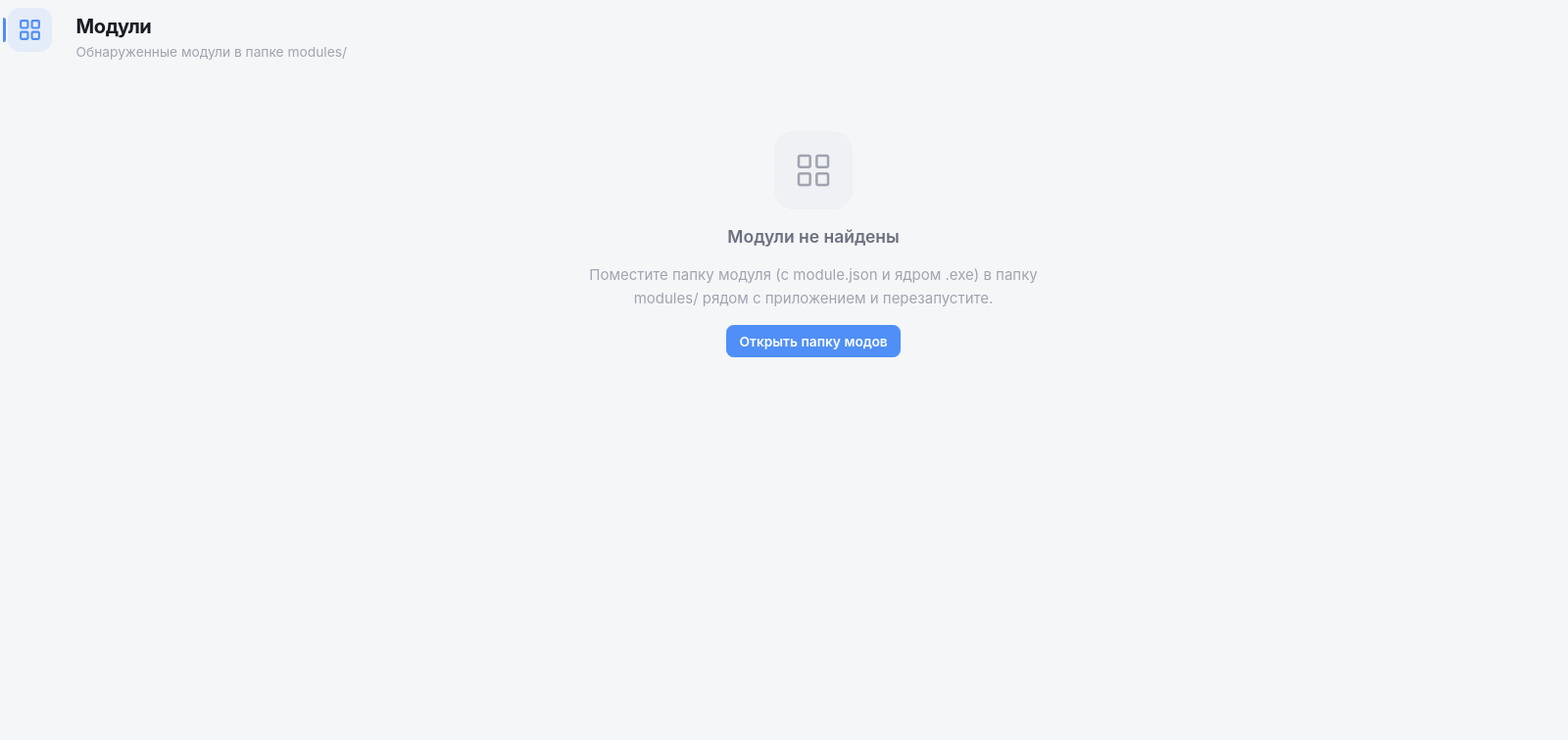
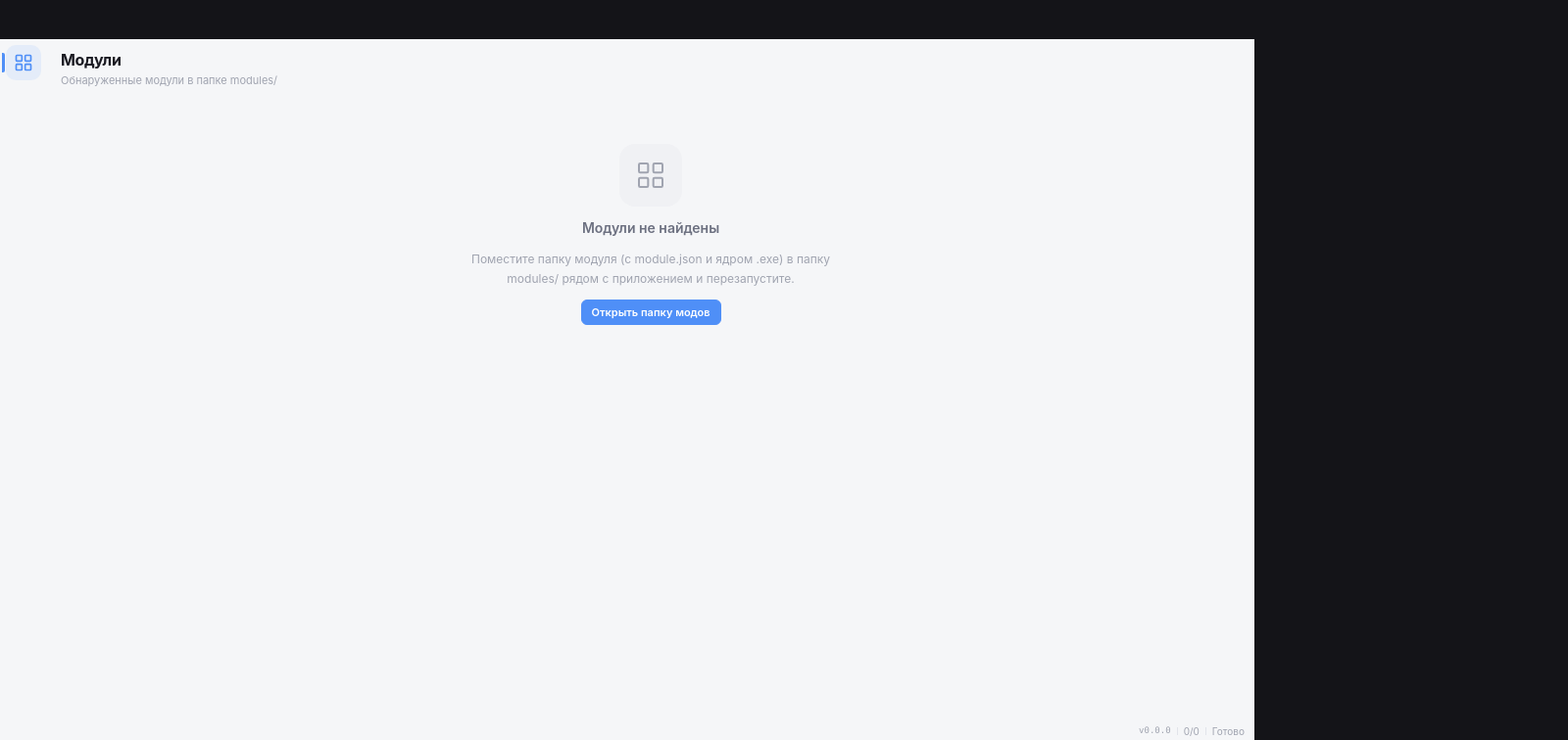
Before and after one commit to suzcuaru/ZPUI, a React (Vite) app in the folder web/: page / in a window 1280 px wide. Shown: the top 756 px of the page at 98% size, 1600 px wide, since content can reach past the window. Built offline with nearby package versions, Linux system fonts and the light colour scheme.

Commit message:
feat: 1280x720 16:9 base size, transform scale capped at 1.25x

```diff
--- a/web/src/App.jsx
+++ b/web/src/App.jsx
@@ -10,8 +10,9 @@ import { useT } from './i18n';
 import { usePolling } from './hooks/usePolling';
 import './styles/index.css';
 
-const BASE_W = 960;
-const BASE_H = 640;
+const BASE_W = 1280;
+const BASE_H = 720;
+const MAX_SCALE = 1.25;
 
 export default function App() {
   const { t } = useT();
@@ -30,8 +31,8 @@ export default function App() {
     const handleResize = () => {
       const w = window.innerWidth;
       const h = window.innerHeight;
-      const s = Math.min(w / BASE_W, h / BASE_H);
-      setScale(Math.max(1, s));
+      const raw = Math.min(w / BASE_W, h / BASE_H);
+      setScale(Math.max(1, Math.min(raw, MAX_SCALE)));
     };
     handleResize();
     window.addEventListener('resize', handleResize);
@@ -125,18 +126,19 @@ export default function App() {
     return <ModulesPage modules={modules} showToast={showToast} onChange={loadModules} />;
   };
 
-  const rootStyle = scale > 1 ? { zoom: scale } : {};
+  const scaled = scale > 1;
+  const s = scaled ? scale : 1;
 
   if (startupState && startupState.stage && startupState.stage !== 'done') {
     return (
-      <div className="startup-root" style={rootStyle}>
+      <div className="startup-root" style={{ transform: `scale(${s})` }}>
         <StartupScreen state={startupState} />
       </div>
     );
   }
 
   return (
-    <div className="app" style={rootStyle}>
+    <div className="app" style={{ transform: scaled ? `scale(${s})` : undefined }}>
       <Sidebar
         activePage={activePage}
         onNavigate={setActivePage}
--- a/web/src/styles/index.css
+++ b/web/src/styles/index.css
@@ -62,9 +62,10 @@
 *,*::before,*::after { margin:0; padding:0; box-sizing:border-box; }
 html { height:100%; -webkit-font-smoothing:antialiased; -moz-osx-font-smoothing:grayscale; }
 body {
-  background:var(--bg-page); height:100vh; overflow:hidden;
+  background:var(--bg-page); width:100vw; height:100vh; overflow:hidden;
   font-family:var(--font); font-size:12.5px; line-height:1.45; color:var(--text-primary);
   user-select:none; -webkit-user-select:none;
+  display:flex; align-items:center; justify-content:center;
 }
 input, textarea { user-select:text; -webkit-user-select:text; }
 ::-webkit-scrollbar { width:6px; height:6px; }
@@ -72,7 +73,10 @@ input, textarea { user-select:text; -webkit-user-select:text; }
 ::-webkit-scrollbar-thumb { background:var(--border); border-radius:3px; }
 ::-webkit-scrollbar-thumb:hover { background:var(--text-tertiary); }
 
-.app { display:flex; width:100vw; height:100vh; overflow:hidden; background:var(--bg-page); }
+.app {
+  display:flex; width:1280px; height:720px; overflow:hidden; flex-shrink:0;
+  background:var(--bg-page); transform-origin:center center;
+}
 .app-body { flex:1; display:flex; flex-direction:column; min-width:0; overflow:hidden; }
 .main-area {
   flex:1; display:flex; flex-direction:column; min-height:0; overflow:hidden;
@@ -293,9 +297,12 @@ input, textarea { user-select:text; -webkit-user-select:text; }
 .footer-ui-btn:hover { text-decoration:underline; }
 
 /* Startup screen — spinning rings */
-.startup-root { width:100vw; height:100vh; overflow:hidden; background:var(--bg-page); }
+.startup-root {
+  width:1280px; height:720px; overflow:hidden; flex-shrink:0;
+  background:var(--bg-page); transform-origin:center center;
+}
 .startup-overlay {
-  position:relative; width:960px; height:640px; overflow:hidden;
+  width:1280px; height:720px; overflow:hidden;
   display:flex; align-items:center; justify-content:center;
   background:var(--bg-page);
 }
```
Also changed, not shown: 1 other file (tests, documents, lock files or other folders).
